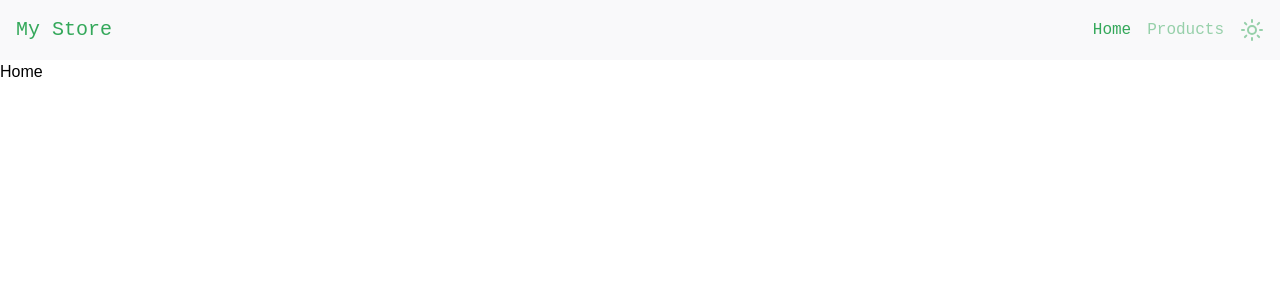
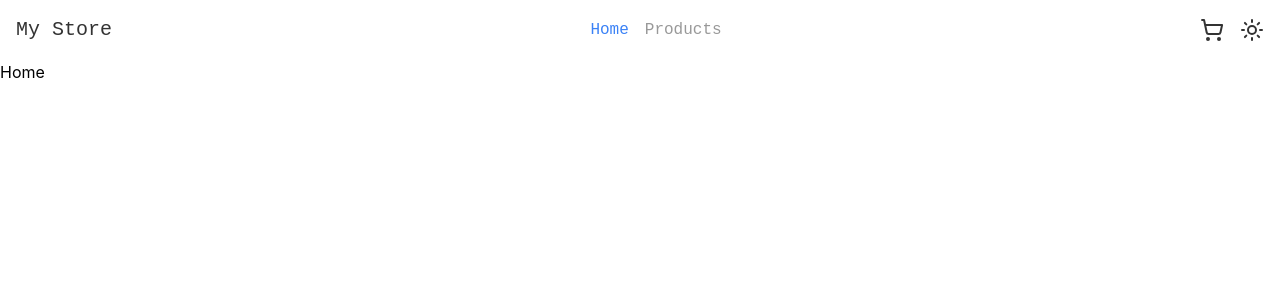
Before and after one commit to KARDT89/shopping-cart, a React (Vite) app: page / in a window 1280 px wide. Shown: the top 300 px of the page. Built offline with nearby package versions, Linux system fonts and the light colour scheme.

Commit message:
add: navbar

```diff
--- a/src/components/Navbar.jsx
+++ b/src/components/Navbar.jsx
@@ -1,17 +1,18 @@
 import { NavLink } from "react-router-dom";
 import { Outlet } from "react-router-dom";
 import ModeToggle from "./ModeToggle";
+import { ShoppingCart } from "lucide-react";
 
 export const Navbar = () => {
     return (
         <div>
-            <nav className="flex justify-between p-4 text-md bg-background text-primary font-mono ">
+            <nav className="flex justify-between p-4 text-md bg-background text-foreground font-mono ">
                 <h1 className="text-xl">My Store</h1>
-                <div className="flex gap-4 items-center justify-center text-primary/50">
+                <div className="flex gap-4 items-center justify-center text-foreground/50">
                     <NavLink
                         to="/"
                         className={({ isActive }) =>
-                            isActive ? "text-primary" : ""
+                            isActive ? "text-primary" : "hover:text-primary"
                         }
                     >
                         Home
@@ -19,11 +20,14 @@ export const Navbar = () => {
                     <NavLink
                         to="/products"
                         className={({ isActive }) =>
-                            isActive ? "text-primary" : ""
+                            isActive ? "text-primary" : "hover:text-primary"
                         }
                     >
                         Products
                     </NavLink>
+                </div>
+                <div className="flex items-center gap-4">
+                    <ShoppingCart className="hover:text-primary cursor-pointer"/>
                     <ModeToggle />
                 </div>
             </nav>
--- a/src/index.css
+++ b/src/index.css
@@ -7,42 +7,42 @@
 }
 
 :root {
-  --background: 240 9.0909% 97.8431%;
+  --background: 0 0% 100%;
   --foreground: 0 0% 20%;
   --card: 0 0% 100%;
   --card-foreground: 0 0% 20%;
   --popover: 0 0% 100%;
   --popover-foreground: 0 0% 20%;
-  --primary: 139.6552 52.7273% 43.1373%;
+  --primary: 217.2193 91.2195% 59.8039%;
   --primary-foreground: 0 0% 100%;
-  --secondary: 218.5401 79.1908% 66.0784%;
-  --secondary-foreground: 0 0% 100%;
-  --muted: 50.4000 26.8817% 81.7647%;
-  --muted-foreground: 0 0% 43.1373%;
-  --accent: 189.6350 81.0651% 66.8627%;
-  --accent-foreground: 0 0% 20%;
+  --secondary: 220.0000 14.2857% 95.8824%;
+  --secondary-foreground: 215 13.7931% 34.1176%;
+  --muted: 210 20.0000% 98.0392%;
+  --muted-foreground: 220 8.9362% 46.0784%;
+  --accent: 204.0000 93.7500% 93.7255%;
+  --accent-foreground: 224.4444 64.2857% 32.9412%;
   --destructive: 0 84.2365% 60.1961%;
   --destructive-foreground: 0 0% 100%;
-  --border: 0 0% 83.1373%;
-  --input: 0 0% 83.1373%;
-  --ring: 139.6552 52.7273% 43.1373%;
-  --chart-1: 139.6552 52.7273% 43.1373%;
-  --chart-2: 218.5401 79.1908% 66.0784%;
-  --chart-3: 189.6350 81.0651% 66.8627%;
-  --chart-4: 207.2727 44% 49.0196%;
-  --chart-5: 138.8710 70.4545% 34.5098%;
-  --sidebar: 240 9.0909% 97.8431%;
+  --border: 220 13.0435% 90.9804%;
+  --input: 220 13.0435% 90.9804%;
+  --ring: 217.2193 91.2195% 59.8039%;
+  --chart-1: 217.2193 91.2195% 59.8039%;
+  --chart-2: 221.2121 83.1933% 53.3333%;
+  --chart-3: 224.2781 76.3265% 48.0392%;
+  --chart-4: 225.9310 70.7317% 40.1961%;
+  --chart-5: 224.4444 64.2857% 32.9412%;
+  --sidebar: 210 20.0000% 98.0392%;
   --sidebar-foreground: 0 0% 20%;
-  --sidebar-primary: 139.6552 52.7273% 43.1373%;
+  --sidebar-primary: 217.2193 91.2195% 59.8039%;
   --sidebar-primary-foreground: 0 0% 100%;
-  --sidebar-accent: 189.6350 81.0651% 66.8627%;
-  --sidebar-accent-foreground: 0 0% 20%;
-  --sidebar-border: 0 0% 83.1373%;
-  --sidebar-ring: 139.6552 52.7273% 43.1373%;
-  --font-sans: Plus Jakarta Sans, sans-serif;
+  --sidebar-accent: 204.0000 93.7500% 93.7255%;
+  --sidebar-accent-foreground: 224.4444 64.2857% 32.9412%;
+  --sidebar-border: 220 13.0435% 90.9804%;
+  --sidebar-ring: 217.2193 91.2195% 59.8039%;
+  --font-sans: Inter, sans-serif;
   --font-serif: Source Serif 4, serif;
   --font-mono: JetBrains Mono, monospace;
-  --radius: 0.5rem;
+  --radius: 0.375rem;
   --shadow-2xs: 0 1px 3px 0px hsl(0 0% 0% / 0.05);
   --shadow-xs: 0 1px 3px 0px hsl(0 0% 0% / 0.05);
   --shadow-sm: 0 1px 3px 0px hsl(0 0% 0% / 0.10), 0 1px 2px -1px hsl(0 0% 0% / 0.10);
@@ -56,42 +56,42 @@
 }
 
 .dark {
-  --background: 220.0000 14.7541% 11.9608%;
+  --background: 0 0% 9.0196%;
   --foreground: 0 0% 89.8039%;
-  --card: 197.1429 6.9307% 19.8039%;
+  --card: 0 0% 14.9020%;
   --card-foreground: 0 0% 89.8039%;
-  --popover: 197.1429 6.9307% 19.8039%;
+  --popover: 0 0% 14.9020%;
   --popover-foreground: 0 0% 89.8039%;
-  --primary: 139.6552 52.7273% 43.1373%;
+  --primary: 217.2193 91.2195% 59.8039%;
   --primary-foreground: 0 0% 100%;
-  --secondary: 207.2727 44% 49.0196%;
+  --secondary: 0 0% 14.9020%;
   --secondary-foreground: 0 0% 89.8039%;
-  --muted: 0 0% 26.6667%;
+  --muted: 0 0% 14.9020%;
   --muted-foreground: 0 0% 63.9216%;
-  --accent: 218.5401 79.1908% 66.0784%;
-  --accent-foreground: 0 0% 89.8039%;
+  --accent: 224.4444 64.2857% 32.9412%;
+  --accent-foreground: 213.3333 96.9231% 87.2549%;
   --destructive: 0 84.2365% 60.1961%;
   --destructive-foreground: 0 0% 100%;
-  --border: 0 0% 26.6667%;
-  --input: 0 0% 26.6667%;
-  --ring: 139.6552 52.7273% 43.1373%;
-  --chart-1: 139.6552 52.7273% 43.1373%;
-  --chart-2: 207.2727 44% 49.0196%;
-  --chart-3: 218.5401 79.1908% 66.0784%;
-  --chart-4: 189.6350 81.0651% 66.8627%;
-  --chart-5: 138.8710 70.4545% 34.5098%;
-  --sidebar: 220.0000 14.7541% 11.9608%;
+  --border: 0 0% 25.0980%;
+  --input: 0 0% 25.0980%;
+  --ring: 217.2193 91.2195% 59.8039%;
+  --chart-1: 213.1169 93.9024% 67.8431%;
+  --chart-2: 217.2193 91.2195% 59.8039%;
+  --chart-3: 221.2121 83.1933% 53.3333%;
+  --chart-4: 224.2781 76.3265% 48.0392%;
+  --chart-5: 225.9310 70.7317% 40.1961%;
+  --sidebar: 0 0% 9.0196%;
   --sidebar-foreground: 0 0% 89.8039%;
-  --sidebar-primary: 139.6552 52.7273% 43.1373%;
+  --sidebar-primary: 217.2193 91.2195% 59.8039%;
   --sidebar-primary-foreground: 0 0% 100%;
-  --sidebar-accent: 218.5401 79.1908% 66.0784%;
-  --sidebar-accent-foreground: 0 0% 89.8039%;
-  --sidebar-border: 0 0% 26.6667%;
-  --sidebar-ring: 139.6552 52.7273% 43.1373%;
-  --font-sans: Plus Jakarta Sans, sans-serif;
+  --sidebar-accent: 224.4444 64.2857% 32.9412%;
+  --sidebar-accent-foreground: 213.3333 96.9231% 87.2549%;
+  --sidebar-border: 0 0% 25.0980%;
+  --sidebar-ring: 217.2193 91.2195% 59.8039%;
+  --font-sans: Inter, sans-serif;
   --font-serif: Source Serif 4, serif;
   --font-mono: JetBrains Mono, monospace;
-  --radius: 0.5rem;
+  --radius: 0.375rem;
   --shadow-2xs: 0 1px 3px 0px hsl(0 0% 0% / 0.05);
   --shadow-xs: 0 1px 3px 0px hsl(0 0% 0% / 0.05);
   --shadow-sm: 0 1px 3px 0px hsl(0 0% 0% / 0.10), 0 1px 2px -1px hsl(0 0% 0% / 0.10);
```
